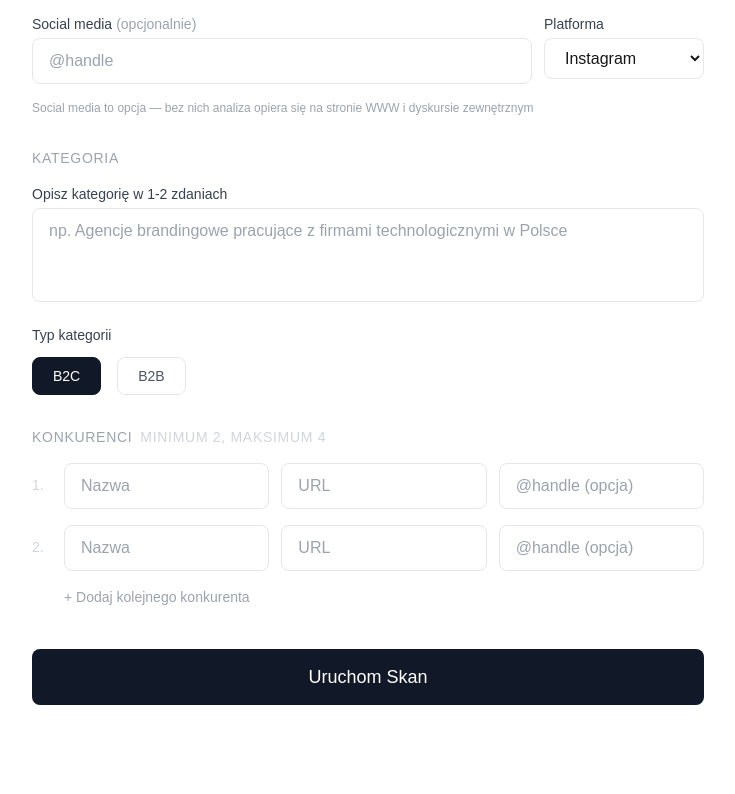
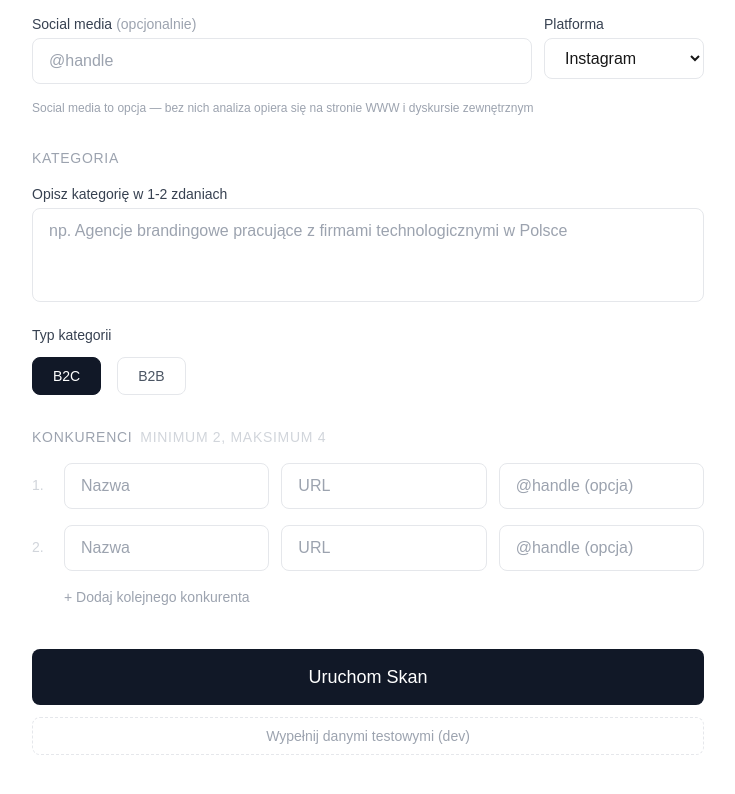
Before and after one commit to danielkotlinski-sys/danielkotlinski.pl, a Next.js app in the folder skaner/: page / in a window 1280 px wide. Shown: the part 370-1164 px from the top of the page, without its empty margins (272-1007 px from the left). Before the commit the page ends 1139 px from the top, so only its background shows below. Built offline with nearby package versions, Linux system fonts and the light colour scheme.

Commit message:
Dodaj przycisk 'Wypełnij danymi testowymi' w dev mode
https://claude.ai/code/session_01Lfn1gAS8bkU4yWcQ3t86Zz

```diff
--- a/skaner/components/InputForm.tsx
+++ b/skaner/components/InputForm.tsx
@@ -13,6 +13,20 @@ interface InputFormProps {
   onSubmit: (input: ScannerInput) => void;
 }
 
+const DEV_DEFAULTS = {
+  brandName: 'Veoli Botanica',
+  brandUrl: 'https://veolibotanica.pl',
+  socialHandle: 'veoli_botanica',
+  socialPlatform: 'instagram' as const,
+  category: 'Polskie marki kosmetyków naturalnych sprzedające online, pozycjonujące się na naturalne składniki i świadomą pielęgnację',
+  categoryType: 'b2c' as const,
+  competitors: [
+    { name: 'Resibo', url: 'https://resibo.pl', socialHandle: 'resibobynature' },
+    { name: 'Mokosh', url: 'https://mokosh.pl', socialHandle: 'mokoshcosmetics' },
+    { name: 'BasicLab', url: 'https://basiclab.pl', socialHandle: 'basiclabdermocosmetics' },
+  ],
+};
+
 export default function InputForm({ onSubmit }: InputFormProps) {
   const [brandName, setBrandName] = useState('');
   const [brandUrl, setBrandUrl] = useState('');
@@ -25,6 +39,18 @@ export default function InputForm({ onSubmit }: InputFormProps) {
     { name: '', url: '', socialHandle: '' },
   ]);
   const [errors, setErrors] = useState<Record<string, string>>({});
+
+  const isDev = process.env.NODE_ENV === 'development';
+
+  const fillTestData = () => {
+    setBrandName(DEV_DEFAULTS.brandName);
+    setBrandUrl(DEV_DEFAULTS.brandUrl);
+    setSocialHandle(DEV_DEFAULTS.socialHandle);
+    setSocialPlatform(DEV_DEFAULTS.socialPlatform);
+    setCategory(DEV_DEFAULTS.category);
+    setCategoryType(DEV_DEFAULTS.categoryType);
+    setCompetitors(DEV_DEFAULTS.competitors);
+  };
 
   const addCompetitor = () => {
     if (competitors.length < 4) {
@@ -291,12 +317,23 @@ export default function InputForm({ onSubmit }: InputFormProps) {
       </section>
 
       {/* Submit */}
+      <div className="space-y-3">
         <button
           type="submit"
           className="w-full py-3.5 bg-gray-900 text-white rounded-lg font-medium text-lg hover:bg-gray-800 transition-colors"
         >
           Uruchom Skan
         </button>
+        {isDev && (
+          <button
+            type="button"
+            onClick={fillTestData}
+            className="w-full py-2 text-sm text-gray-400 hover:text-gray-600 border border-dashed border-gray-200 rounded-lg transition-colors"
+          >
+            Wypełnij danymi testowymi (dev)
+          </button>
+        )}
+      </div>
     </form>
   );
 }
```
Lines whose indentation alone changed are shown as unchanged.
